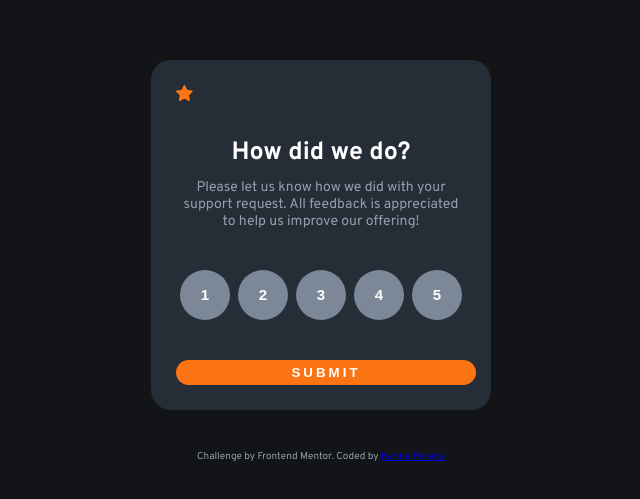
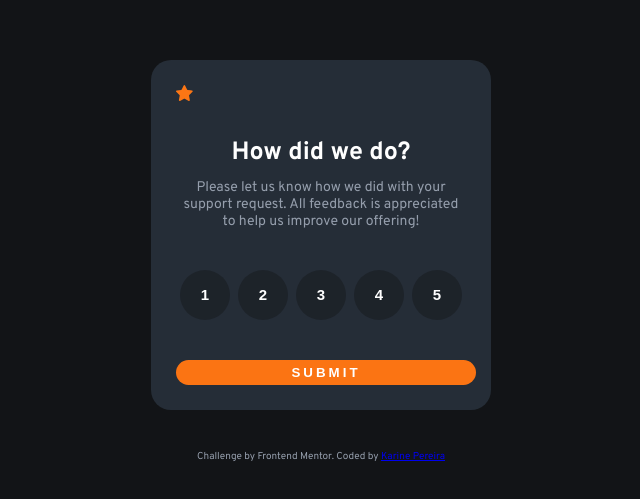
Before and after one commit to devkarine/interactive-rating-component, a plain HTML site: page index.html in a window 1280 px wide. Shown: the part 149-648 px from the top of the page, without its empty margins (319-959 px from the left). Drawn offline with Linux system fonts and the light colour scheme.

Commit message:
adicionado focus no botao rating

```diff
--- a/src/css/style.css
+++ b/src/css/style.css
@@ -59,12 +59,16 @@ main {
   width: 5rem;
   height: 5rem;
   border-radius: 10rem;
-  background-color: var(--fs-02);
+  background-color: hsla(210, 13%, 9%, 0.452);
   font-size: 1.5rem;
   font-weight: 700;
 }
 
 .wrapper-card .rating-list .btn:hover {
+  background-color: var(--fs-02);
+}
+
+.wrapper-card .rating-list .btn:focus {
   background-color: var(--active-states);
 }
 
```
Also changed, not shown: 1 other file.
